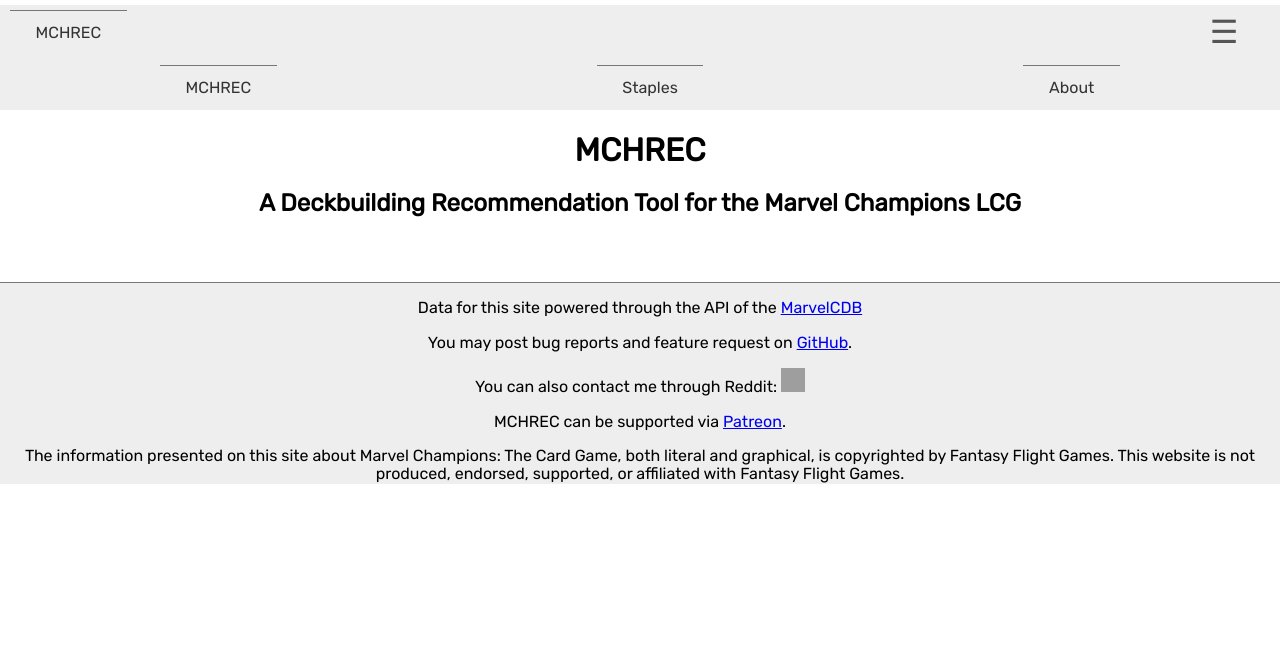
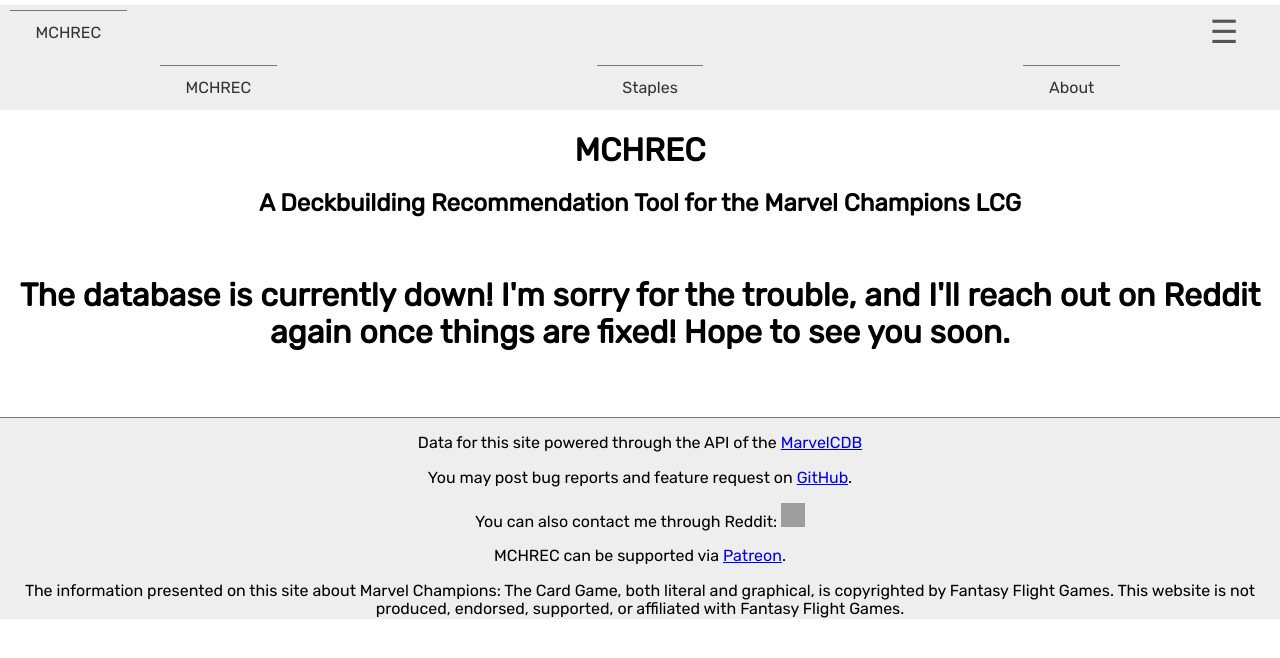
Before and after one commit to lukasmic/MCHREC, a website with bundled scripts: page src/index.html in a window 1280 px wide. Built offline with nearby package versions, Linux system fonts and the light colour scheme; grey boxes are pictures that could not be loaded; files whose address does not match are found by name.

Commit message:
warning message

```diff
--- a/src/index.html
+++ b/src/index.html
@@ -19,6 +19,8 @@
     <main>
       <h1 class="center">MCHREC</h1>
       <h2 class="center">A Deckbuilding Recommendation Tool for the Marvel Champions LCG</h2>
+      <br>
+      <h1 class="center">The database is currently down! I'm sorry for the trouble, and I'll reach out on Reddit again once things are fixed! Hope to see you soon.</h1>
       <section id="hero-select" class="center"></section>
 
       <section id="hero-header" class="center"></section>
```
